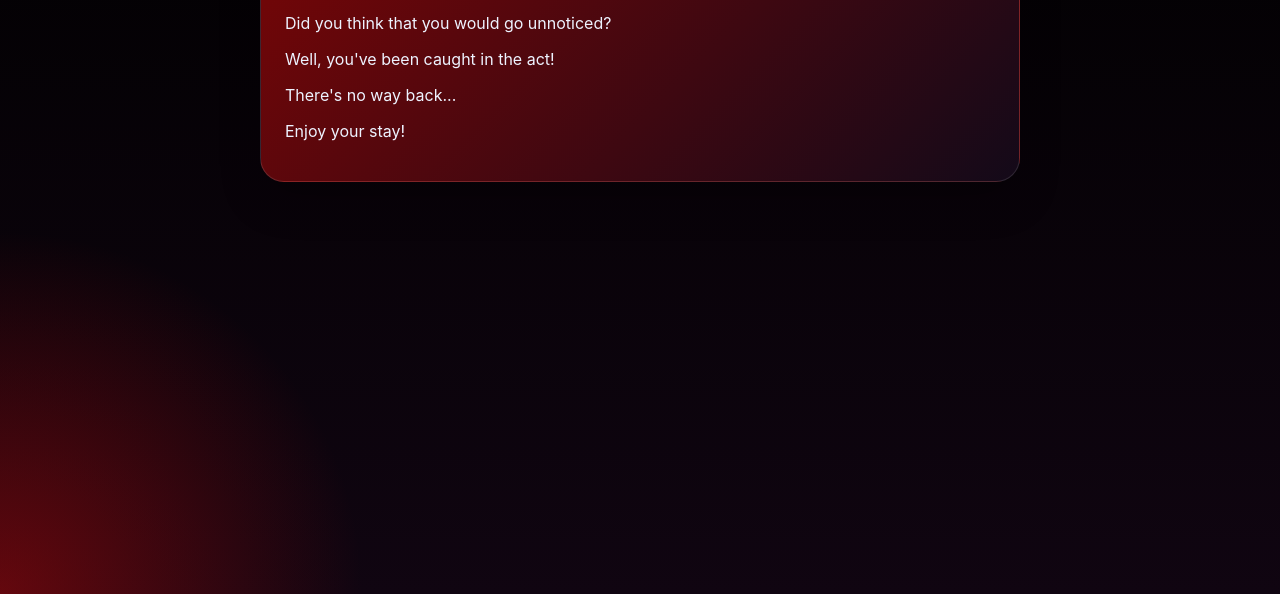
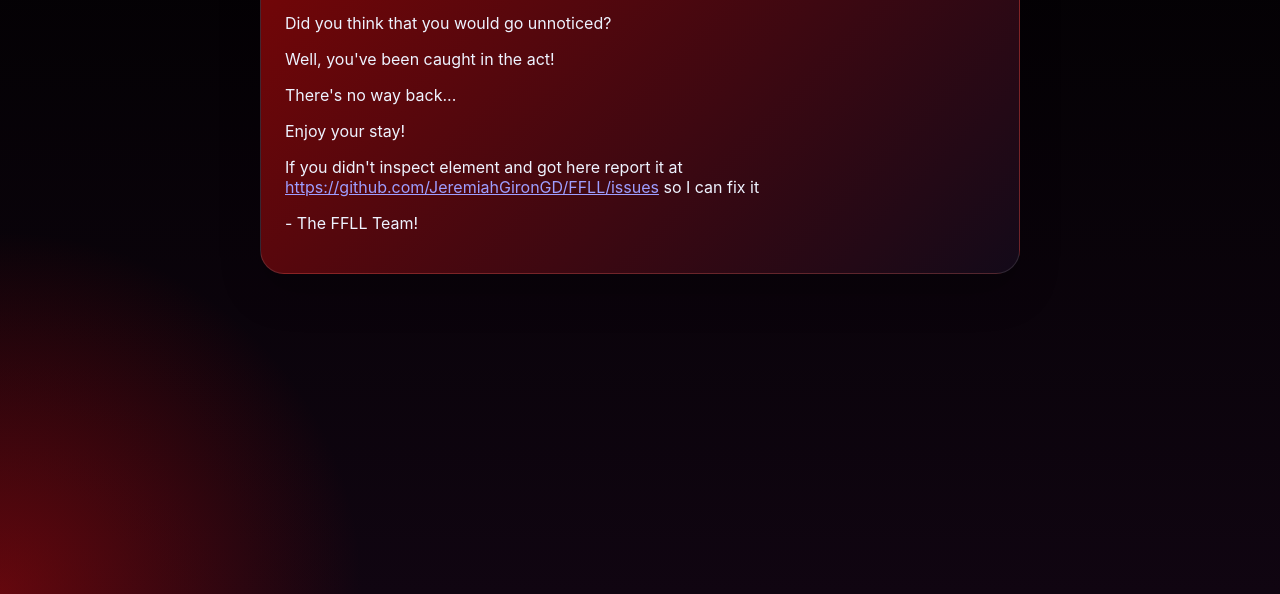
Before and after one commit to JeremiahGironGD/FFLL, a plain HTML site: page redirect.html in a window 1280 px wide. Shown: the part 206-800 px from the top of the page. Drawn offline with Linux system fonts and the light colour scheme.

Commit message:
I'm rlly running out of commit names

```diff
--- a/redirect.html
+++ b/redirect.html
@@ -74,6 +74,8 @@
             <p>Well, you've been caught in the act!</p>
             <p>There's no way back...</p>
             <p>Enjoy your stay!</p>
+            <p>If you didn't inspect element and got here report it at <a href="https://github.com/JeremiahGironGD/FFLL/issues">https://github.com/JeremiahGironGD/FFLL/issues</a> so I can fix it</p>
+            <p>- The FFLL Team!</p>
         </div>
     </div>
 </main>
```
